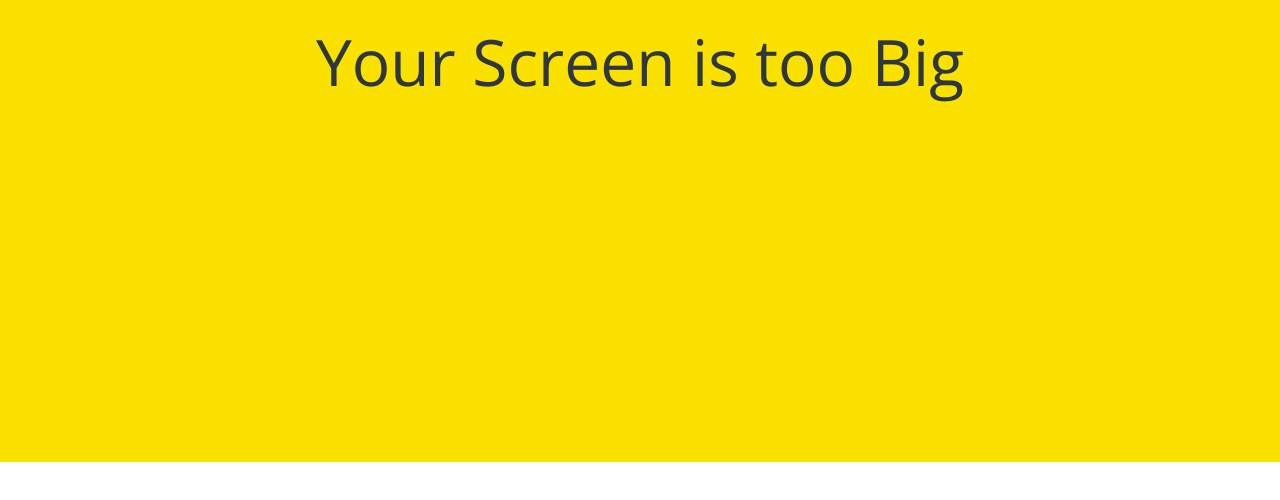
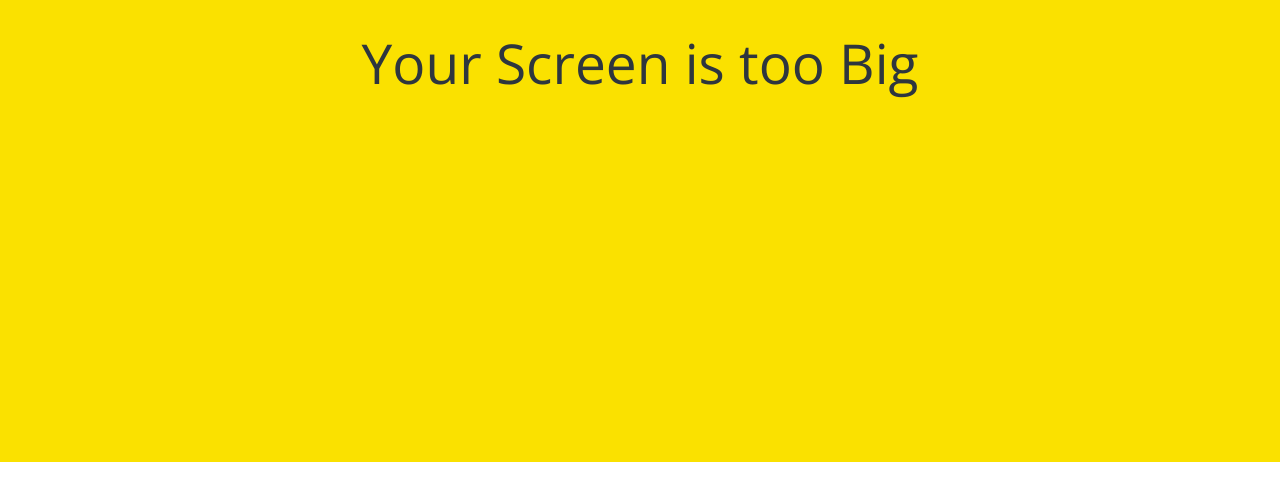
Before and after one commit to IANAHB0517/Github_clone, a plain HTML site: page kakaotalk/index.html in a window 1280 px wide. Shown: the part 338-838 px from the top of the page. Drawn offline with nearby package versions, Linux system fonts and the light colour scheme.

Commit message:
55
64 -> 55

```diff
--- a/kakaotalk/CSS/components/no-mobile.css
+++ b/kakaotalk/CSS/components/no-mobile.css
@@ -8,7 +8,7 @@
     top:0;
     justify-content: center;
     align-items: center;
-    font-size:64px;
+    font-size:55px;
 }
 
 @media screen and (max-width:600px) {
```
